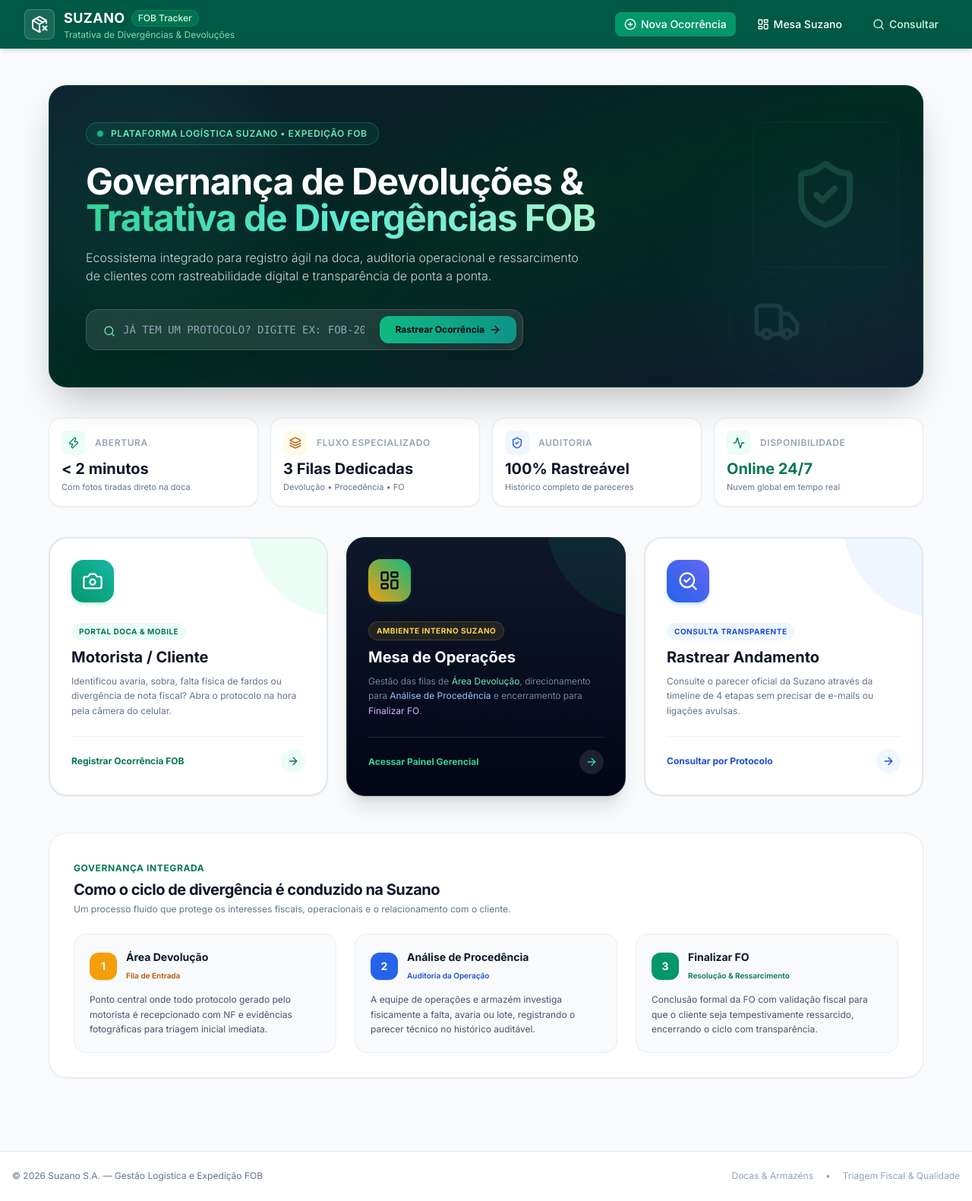
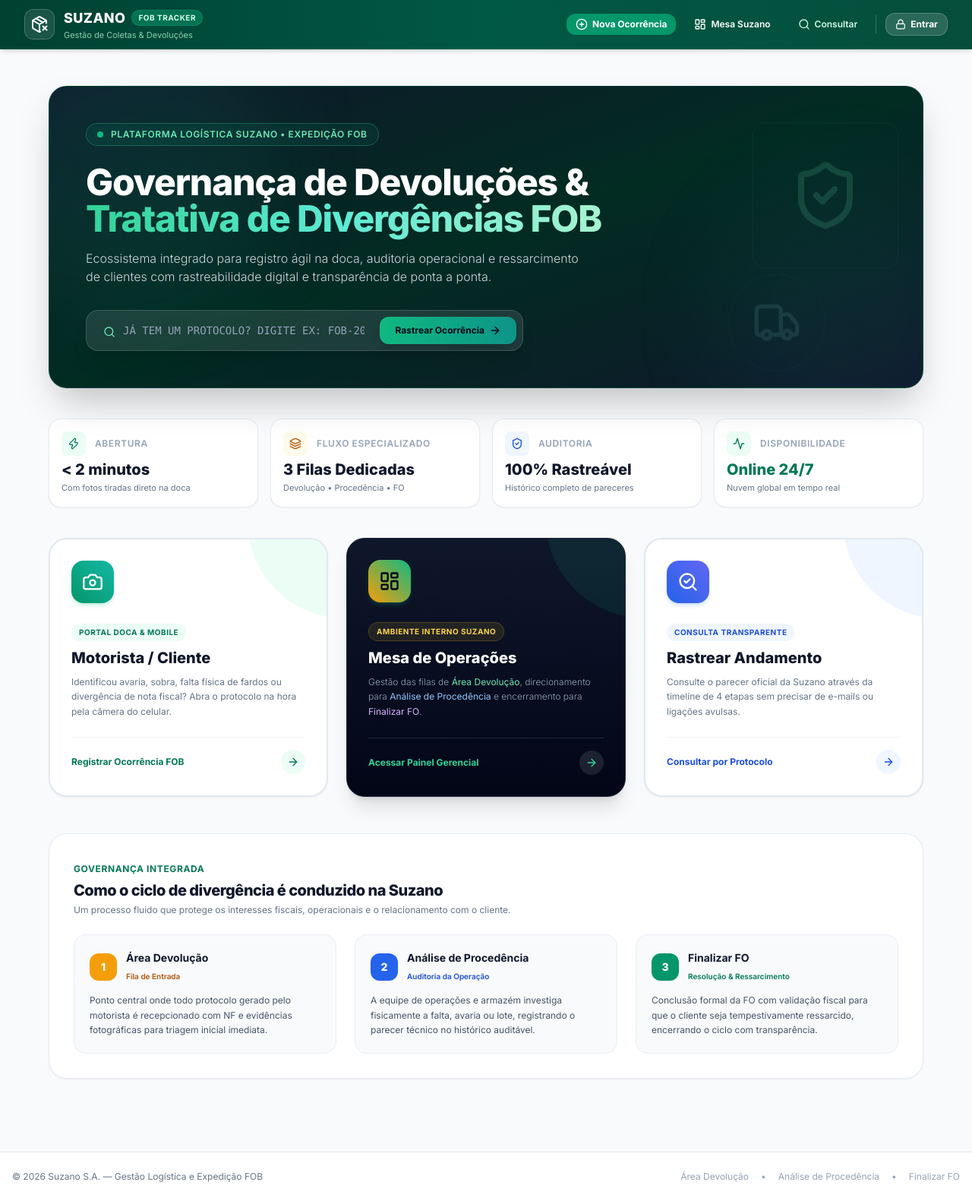
Before and after one commit to oiluiz681-gif/suzano-fob-tracker, a FastAPI app: page / in a window 1280 px wide. Shown: the whole page at 76% size. Before the commit the page ends 1555 px from the top, so only its background shows below. Run offline with FastAPI, Linux system fonts and the light colour scheme; some libraries are stand-ins or nearby versions.

Commit message:
Implementar sistema de login, permissoes RBAC e aba exclusiva de Administrador

```diff
--- a/templates/base.html
+++ b/templates/base.html
@@ -3,7 +3,7 @@
 <head>
   <meta charset="UTF-8">
   <meta name="viewport" content="width=device-width, initial-scale=1.0">
-  <title>{% block title %}Suzano | Gestão de Coletas FOB{% endblock %}</title>
+  <title>{% block title %}Suzano | Gestão de Coletas FOB{% endblock %} - Suzano S.A.</title>
 
   <!-- Tailwind CSS CDN -->
   <script src="https://cdn.tailwindcss.com"></script>
@@ -28,7 +28,7 @@
   <!-- Lucide Icons -->
   <script src="https://unpkg.com/lucide@latest"></script>
   <style>
-    @import url('https://fonts.googleapis.com/css2?family=Inter:wght@300;400;500;600;700&display=swap');
+    @import url('https://fonts.googleapis.com/css2?family=Inter:wght@300;400;500;600;700;800&display=swap');
     body {
       font-family: 'Inter', sans-serif;
     }
@@ -36,43 +36,79 @@
 </head>
 <body class="bg-slate-50 text-slate-800 flex flex-col min-h-screen">
 
-  <!-- Header / Barra Superior -->
-  <header class="bg-suzano text-white shadow-md sticky top-0 z-50">
+  <!-- Header / Barra Superior Corporativa -->
+  <header class="bg-gradient-to-r from-suzano-dark via-suzano to-emerald-900 text-white shadow-md sticky top-0 z-50 border-b border-emerald-700/40">
     <div class="max-w-7xl mx-auto px-4 sm:px-6 lg:px-8">
       <div class="flex items-center justify-between h-16">
 
         <!-- Logo e Título -->
         <a href="/" class="flex items-center space-x-3 group">
-          <div class="w-10 h-10 bg-white/10 rounded-lg flex items-center justify-center border border-white/20 group-hover:bg-white/20 transition">
+          <div class="w-10 h-10 bg-white/10 rounded-xl flex items-center justify-center border border-white/20 group-hover:bg-white/20 transition shadow-inner">
             <i data-lucide="package-x" class="w-6 h-6 text-white"></i>
           </div>
           <div>
             <div class="flex items-center space-x-2">
-              <span class="font-bold text-lg tracking-wide">SUZANO</span>
-              <span class="text-xs bg-emerald-700/80 px-2 py-0.5 rounded-full font-medium text-emerald-100 border border-emerald-500/30">FOB Tracker</span>
+              <span class="font-extrabold text-lg tracking-wide">SUZANO</span>
+              <span class="text-[10px] bg-emerald-700/90 px-2 py-0.5 rounded-full font-bold text-emerald-100 border border-emerald-500/30 uppercase tracking-wider">FOB Tracker</span>
             </div>
-            <p class="text-xs text-emerald-200/80">Tratativa de Divergências & Devoluções</p>
+            <p class="text-[11px] text-emerald-200/80">Gestão de Coletas & Devoluções</p>
           </div>
         </a>
 
         <!-- Navegação Desktop & Mobile -->
-        <nav class="flex items-center space-x-2 sm:space-x-4">
-          <a href="/nova-ocorrencia" class="flex items-center space-x-1.5 px-3 py-1.5 rounded-lg text-xs sm:text-sm font-medium bg-emerald-600 hover:bg-emerald-500 text-white transition shadow-sm">
+        <nav class="flex items-center space-x-1.5 sm:space-x-3">
+
+          <!-- Botão Público do Motorista -->
+          <a href="/nova-ocorrencia" class="flex items-center space-x-1.5 px-3 py-1.5 rounded-xl text-xs font-bold bg-emerald-600 hover:bg-emerald-500 text-white transition shadow-sm">
             <i data-lucide="plus-circle" class="w-4 h-4"></i>
             <span class="hidden sm:inline">Nova Ocorrência</span>
             <span class="sm:hidden">Nova</span>
           </a>
 
-          <a href="/painel" class="flex items-center space-x-1.5 px-3 py-1.5 rounded-lg text-xs sm:text-sm font-medium hover:bg-white/10 text-white transition">
+          <!-- Mesa Suzano -->
+          <a href="/painel" class="flex items-center space-x-1.5 px-3 py-1.5 rounded-xl text-xs font-semibold hover:bg-white/10 text-white transition">
             <i data-lucide="layout-dashboard" class="w-4 h-4"></i>
             <span class="hidden sm:inline">Mesa Suzano</span>
             <span class="sm:hidden">Mesa</span>
           </a>
 
-          <a href="/rastreio" class="flex items-center space-x-1.5 px-3 py-1.5 rounded-lg text-xs sm:text-sm font-medium hover:bg-white/10 text-emerald-100 transition">
+          <!-- Rastrear -->
+          <a href="/rastreio" class="flex items-center space-x-1.5 px-3 py-1.5 rounded-xl text-xs font-semibold hover:bg-white/10 text-emerald-100 transition">
             <i data-lucide="search" class="w-4 h-4"></i>
             <span class="hidden sm:inline">Consultar</span>
           </a>
+
+          <!-- ABA EXCLUSIVA DO ADMINISTRADOR -->
+          {% if usuario_logado and usuario_logado.perfil == 'admin' %}
+          <a href="/admin/usuarios" class="flex items-center space-x-1.5 px-3 py-1.5 rounded-xl text-xs font-bold bg-purple-700/80 hover:bg-purple-600 text-white transition shadow-sm border border-purple-400/40">
+            <i data-lucide="shield" class="w-3.5 h-3.5 text-purple-200"></i>
+            <span class="hidden md:inline">Gestão Usuários</span>
+            <span class="md:hidden">Admin</span>
+          </a>
+          {% endif %}
+
+          <div class="h-6 w-px bg-white/20 mx-1 hidden sm:block"></div>
+
+          <!-- ÁREA DO USUÁRIO LOGADO / LOGIN -->
+          {% if usuario_logado %}
+            <div class="flex items-center space-x-2">
+              <div class="hidden lg:flex flex-col text-right">
+                <span class="text-xs font-bold text-white truncate max-w-[120px]">{{ usuario_logado.nome }}</span>
+                <span class="text-[10px] text-emerald-200 uppercase font-semibold">
+                  {% if usuario_logado.perfil == 'admin' %}👑 Admin{% else %}🟢 Operador{% endif %}
+                </span>
+              </div>
+              <a href="/logout" title="Sair do Sistema" class="p-2 rounded-xl text-xs font-semibold bg-white/10 hover:bg-rose-600/80 text-white transition">
+                <i data-lucide="log-out" class="w-4 h-4"></i>
+              </a>
+            </div>
+          {% else %}
+            <a href="/login" class="flex items-center space-x-1.5 px-3 py-1.5 rounded-xl text-xs font-bold bg-white/15 hover:bg-white/25 text-white transition border border-white/20">
+              <i data-lucide="lock" class="w-3.5 h-3.5"></i>
+              <span>Entrar</span>
+            </a>
+          {% endif %}
+
         </nav>
 
       </div>
@@ -84,14 +120,16 @@
     {% block content %}{% endblock %}
   </main>
 
-  <!-- Rodapé -->
+  <!-- Rodapé Corporativo -->
   <footer class="bg-white border-t border-slate-200 mt-12 py-6 text-center text-xs text-slate-500">
     <div class="max-w-7xl mx-auto px-4 flex flex-col sm:flex-row justify-between items-center space-y-2 sm:space-y-0">
       <p>© 2026 Suzano S.A. — Gestão Logística e Expedição FOB</p>
       <div class="flex items-center space-x-4 text-slate-400">
-        <span>Docas & Armazéns</span>
+        <span>Área Devolução</span>
         <span>•</span>
-        <span>Triagem Fiscal & Qualidade</span>
+        <span>Análise de Procedência</span>
+        <span>•</span>
+        <span>Finalizar FO</span>
       </div>
     </div>
   </footer>
```
